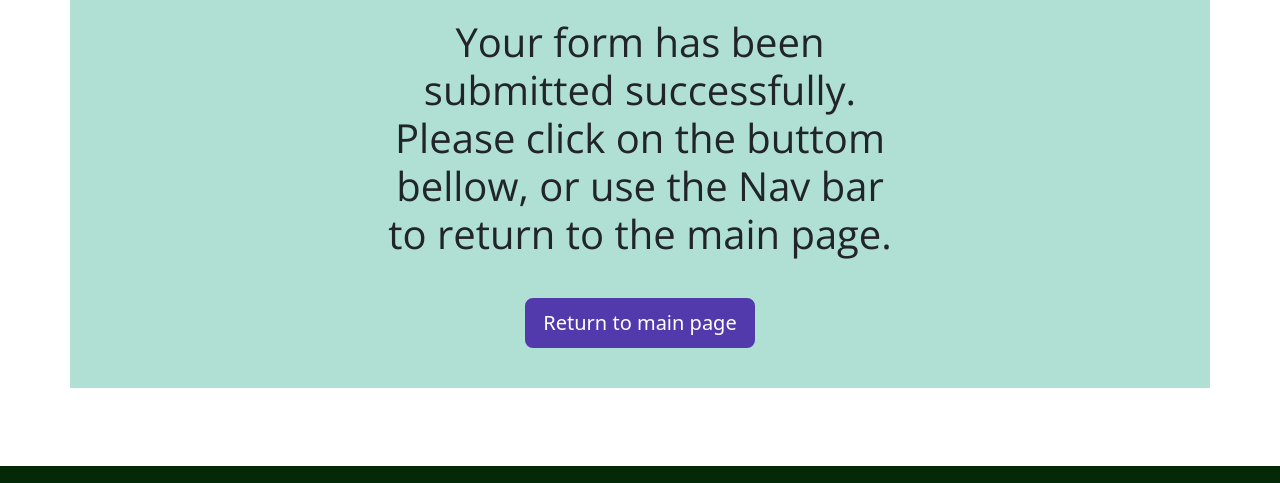
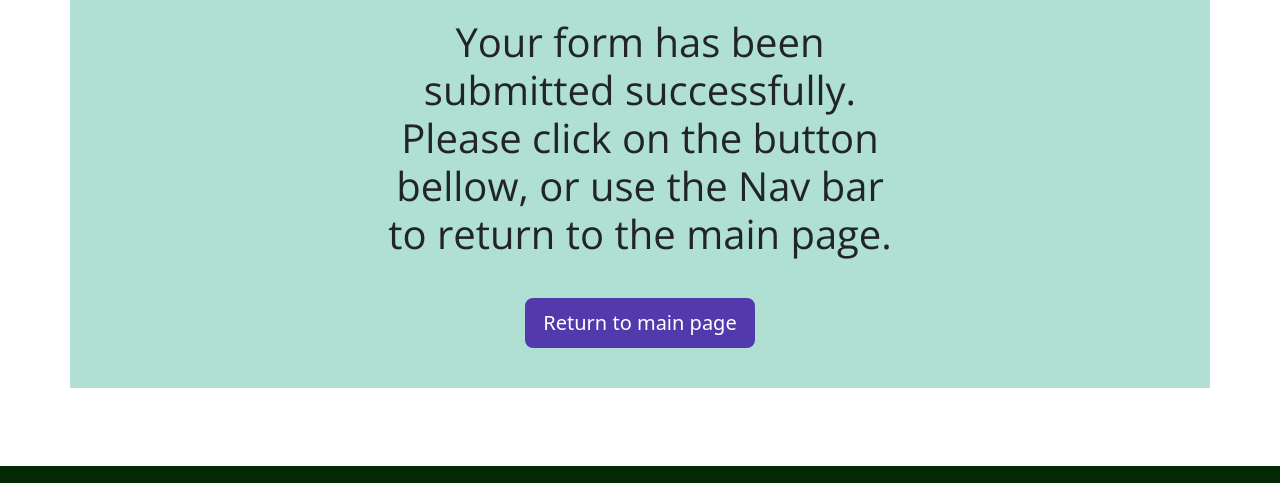
Before and after one commit to lratcli/mental-health-awareness, a plain HTML site: page confirm.html in a window 1280 px wide. Shown: the part 204-687 px from the top of the page. Drawn offline with nearby package versions, Linux system fonts and the light colour scheme; a web font is replaced by a local one.

Commit message:
correct spelling mistake in h2 in confirm.html

```diff
--- a/confirm.html
+++ b/confirm.html
@@ -61,7 +61,7 @@
             <!-- One column -->
             <div class="col-12 col-lg-6 text-center mx-auto">
                 <h1 class="display-3 my-4">Success!</h1>
-                <h2 class="display-6 mb-4">Your form has been submitted successfully. Please click on the buttom bellow,
+                <h2 class="display-6 mb-4">Your form has been submitted successfully. Please click on the button bellow,
                     or use the Nav bar to return to the main page.</h2>
                 <a class="btn custom-button-filled btn-lg " href="index.html" role="button"
                 aria-label="button to return to the main page for Mellow Mind">Return to main page</a>
```
